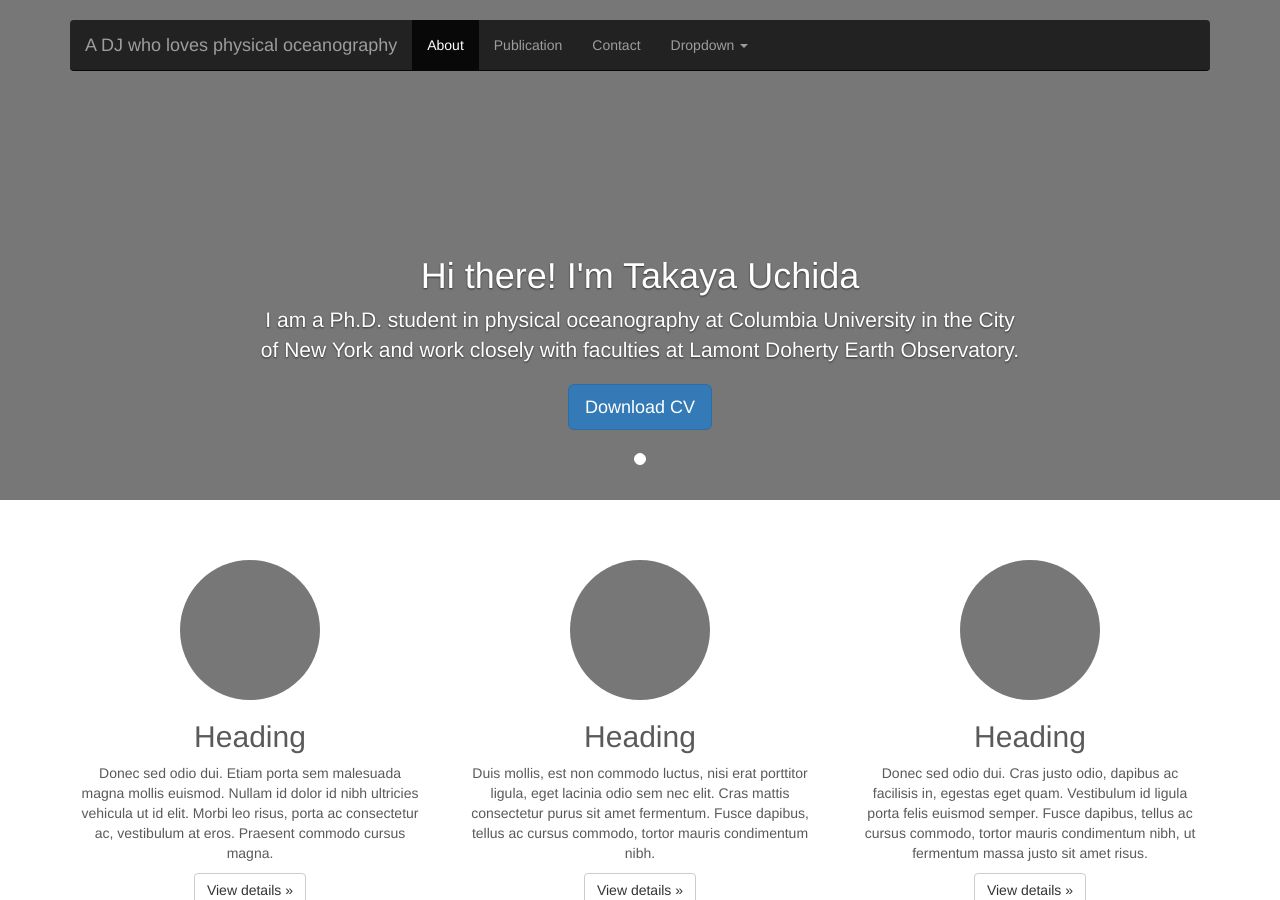
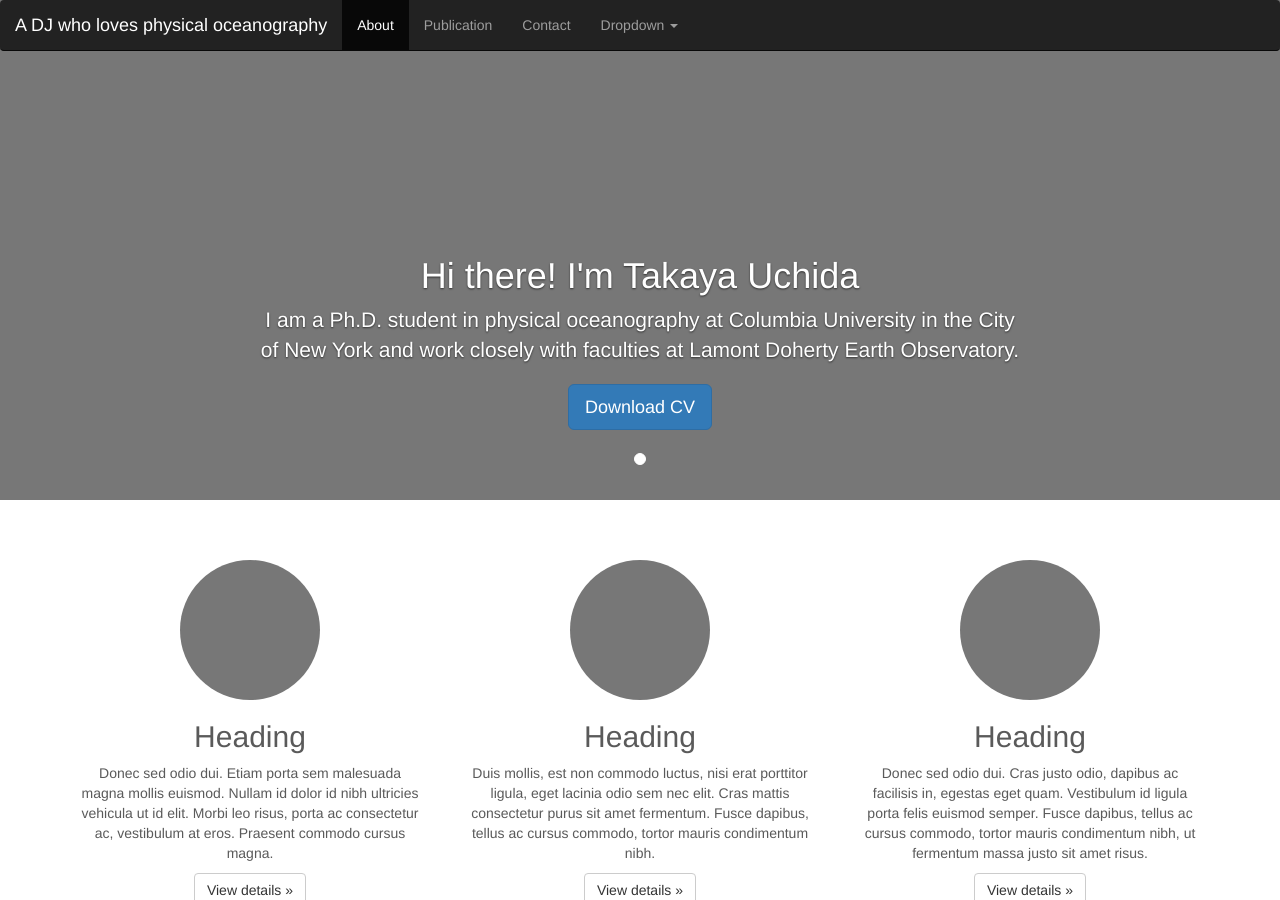
Before and after one commit to roxyboy/roxyboy.github.io, a Jekyll site: the page built from index.html, in a window 1280 px wide and 900 px high. Built offline with Jekyll 4.4.1, drawn with Linux system fonts in a browser that asks for light colours.

Commit message:
Update tabs.html

```diff
--- a/_includes/tabs.html
+++ b/_includes/tabs.html
@@ -1,7 +1,8 @@
     <div class="navbar-wrapper">
       <div class="container">
 
-        <nav class="navbar navbar-inverse navbar-static-top">
+<!--         <nav class="navbar navbar-inverse navbar-static-top"> -->
+        <nav class="navbar navbar-inverse navbar-fixed-top">
           <div class="container">
             <div class="navbar-header">
               <button type="button" class="navbar-toggle collapsed" data-toggle="collapse" data-target="#navbar" aria-expanded="false" aria-controls="navbar">
```
